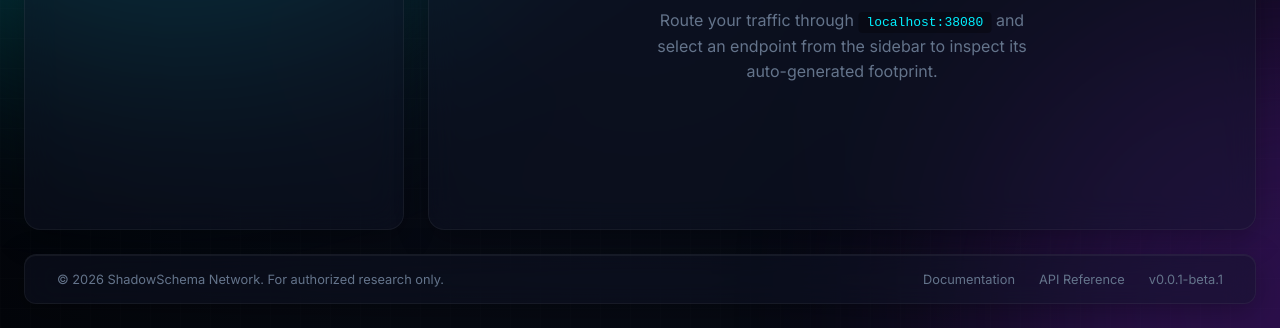
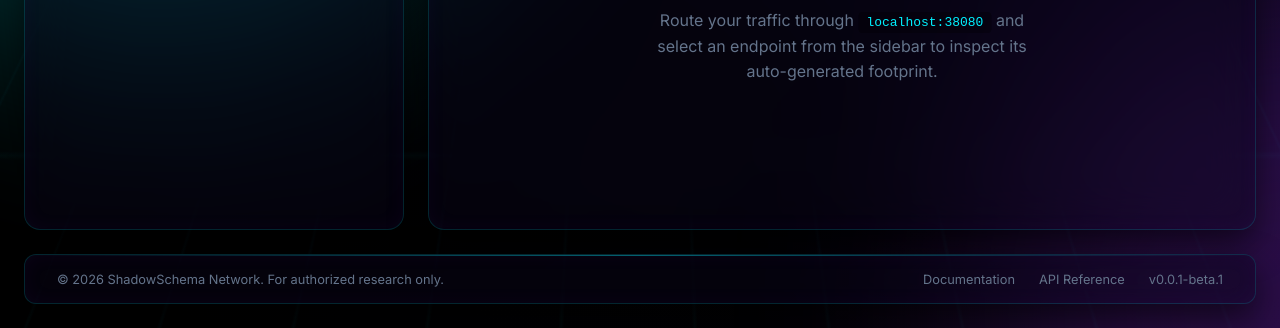
Before and after one commit to notfixingit3/shadowschema, a website built with Vite: page dashboard/index.html in a window 1280 px wide. Shown: the part 472-800 px from the top of the page. Built offline with nearby package versions, Linux system fonts and the light colour scheme; files whose address does not match are found by name.

Commit message:
style: vastly improved background aesthetics and glassmorphism panel styling
"I would have gotten away with it too, if it weren't for you meddling kids!"

```diff
--- a/dashboard/index.html
+++ b/dashboard/index.html
@@ -13,6 +13,7 @@
   <body>
     <div class="background-effects">
       <div class="grid-overlay"></div>
+      <div class="scan-line"></div>
       <div class="glow-orb orb-1"></div>
       <div class="glow-orb orb-2"></div>
     </div>
--- a/dashboard/style.css
+++ b/dashboard/style.css
@@ -37,17 +37,43 @@ body {
   top: 0; left: 0; right: 0; bottom: 0;
   z-index: -1;
   overflow: hidden;
-  background: radial-gradient(circle at center, #0a0f1d 0%, #03050a 100%);
+  background: radial-gradient(circle at top right, #0d0626 0%, #020205 50%, #000000 100%);
 }
 
 .grid-overlay {
   position: absolute;
-  top: 0; left: 0; right: 0; bottom: 0;
+  top: -50%; left: -50%; right: -50%; bottom: -50%;
   background-image:
-    linear-gradient(rgba(255, 255, 255, 0.02) 1px, transparent 1px),
-    linear-gradient(90deg, rgba(255, 255, 255, 0.02) 1px, transparent 1px);
-  background-size: 30px 30px;
+    linear-gradient(rgba(0, 240, 255, 0.04) 1px, transparent 1px),
+    linear-gradient(90deg, rgba(0, 240, 255, 0.04) 1px, transparent 1px);
+  background-size: 50px 50px;
+  transform: perspective(600px) rotateX(60deg) translateY(0) translateZ(-200px);
+  transform-origin: center top;
+  animation: gridMove 15s linear infinite;
+  opacity: 0.7;
+}
+
+@keyframes gridMove {
+  0% { transform: perspective(600px) rotateX(60deg) translateY(0) translateZ(-200px); }
+  100% { transform: perspective(600px) rotateX(60deg) translateY(50px) translateZ(-200px); }
+}
+
+.scan-line {
+  position: absolute;
+  top: 0; left: 0; right: 0; height: 4px;
+  background: linear-gradient(to right, transparent, rgba(0,240,255,0.8), transparent);
+  box-shadow: 0 0 20px rgba(0, 240, 255, 0.6), 0 0 40px rgba(0, 240, 255, 0.2);
   opacity: 0.5;
+  animation: scan 6s cubic-bezier(0.4, 0, 0.2, 1) infinite;
+  pointer-events: none;
+  z-index: 5;
+}
+
+@keyframes scan {
+  0% { transform: translateY(-100px); opacity: 0; }
+  10% { opacity: 0.5; }
+  90% { opacity: 0.5; }
+  100% { transform: translateY(120vh); opacity: 0; }
 }
 
 .glow-orb {
@@ -82,11 +108,20 @@ body {
 
 /* Glassmorphism System */
 .glass-panel {
-  background: var(--glass-bg);
-  backdrop-filter: blur(16px);
-  -webkit-backdrop-filter: blur(16px);
-  border: 1px solid var(--glass-border);
-  box-shadow: 0 8px 32px 0 rgba(0, 0, 0, 0.3), inset 0 1px 0 rgba(255, 255, 255, 0.05);
+  background: rgba(10, 5, 25, 0.45);
+  backdrop-filter: blur(24px);
+  -webkit-backdrop-filter: blur(24px);
+  border: 1px solid rgba(0, 240, 255, 0.15);
+  box-shadow: 0 15px 35px rgba(0, 0, 0, 0.6), inset 0 0 20px rgba(138, 43, 226, 0.05);
+  position: relative;
+}
+
+.glass-panel::before {
+  content: '';
+  position: absolute;
+  top: 0; left: 0; right: 0; height: 1px;
+  background: linear-gradient(90deg, transparent, rgba(0, 240, 255, 0.4), transparent);
+  pointer-events: none;
 }
 
 .glass-input {
```
